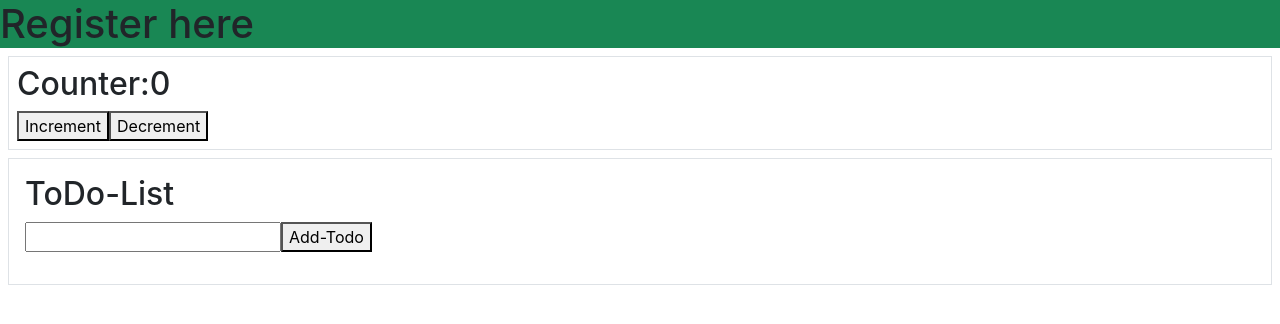
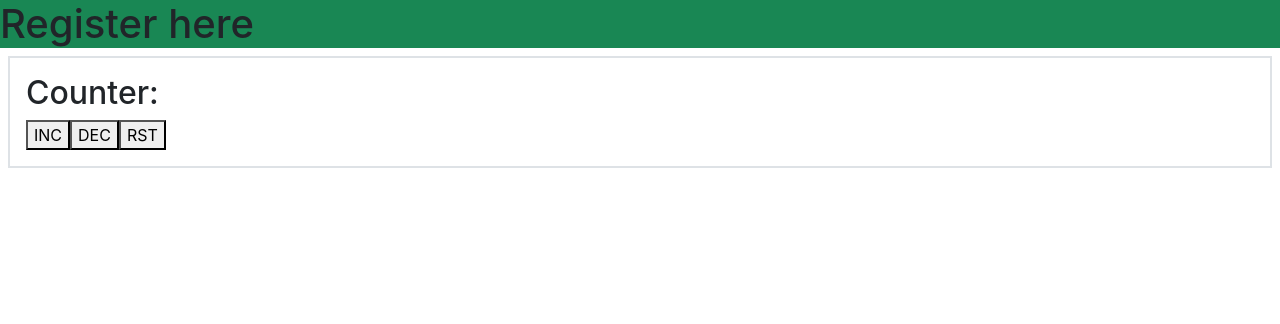
Before and after one commit to soudi-1995/rb44app, a React (Create React App) app: page / in a window 1280 px wide. Shown: the top 324 px of the page. Built offline with nearby package versions, Linux system fonts and the light colour scheme.

Commit message:
created for local storage

```diff
--- a/src/App.jsx
+++ b/src/App.jsx
@@ -1,7 +1,6 @@
 import logo from './logo.svg';
 import './App.css';
-import Counter from './Counter'
-import Todolist from './Todolist';
+import Counter from './Counter';
 
 
 function App() {
@@ -10,7 +9,7 @@ function App() {
       <h1 className='bg-success'>Register here</h1>
 
       <Counter></Counter>
-      <Todolist></Todolist>
+
     </div>
   );
 }
--- a/src/Counter.jsx
+++ b/src/Counter.jsx
@@ -1,12 +1,24 @@
-import React from 'react'
-import useCounter from './usecounter'
+import React, {useState} from "react";
+import useLocalStorageState from "./uselocalstoragecounter";
+
 function Counter(){
-    var [counter, inc , dec] = useCounter()
+    var [counter, setcounter] = useLocalStorageState(0)
+
+    function inc(){
+        setcounter(counter+1)
+    }
+    function dec(){
+        setcounter(counter-1)
+    }
+    function rst(){
+        setcounter(0)
+    }
     return(
-        <div className='border m-2 p-2'>
-        <h2>Counter:{counter}</h2>
-        <button onClick={()=>{inc()}}>Increment</button>
-        <button onClick={()=>{dec()}}>Decrement</button>
+        <div className="border border-2 m-2 p-3">
+            <h2>Counter: {counter} </h2>
+            <button onClick={()=>inc()}>INC</button>
+            <button onClick={()=>dec()}>DEC</button>
+            <button onClick={()=>rst()}>RST</button>
         </div>
     )
 }
--- a/src/useCounter.js
+++ /dev/null
@@ -1,12 +0,0 @@
-import React from 'react'
-function useCounter(){
-var  [counter , setCounter] = React.useState(0)
-    function inc(){
-        setCounter(counter+1)
-    }
-    function dec(){
-        setCounter(counter-1)
-    }
-    return [counter, inc, dec]
-}
-export default useCounter
--- /dev/null
+++ b/src/uselocalstoragecounter.js
@@ -0,0 +1,10 @@
+import React, { useState } from "react";
+function useLocalStorageState(inv){
+    var [state, setstate] = useState(window.localStorage.getItem('count' || inv))
+    function updatestate(newvalue){
+        window.localStorage.setItem('count' , newvalue)
+        setstate(newvalue)
+    }
+    return [state,updatestate]
+}
+export default useLocalStorageState
```
